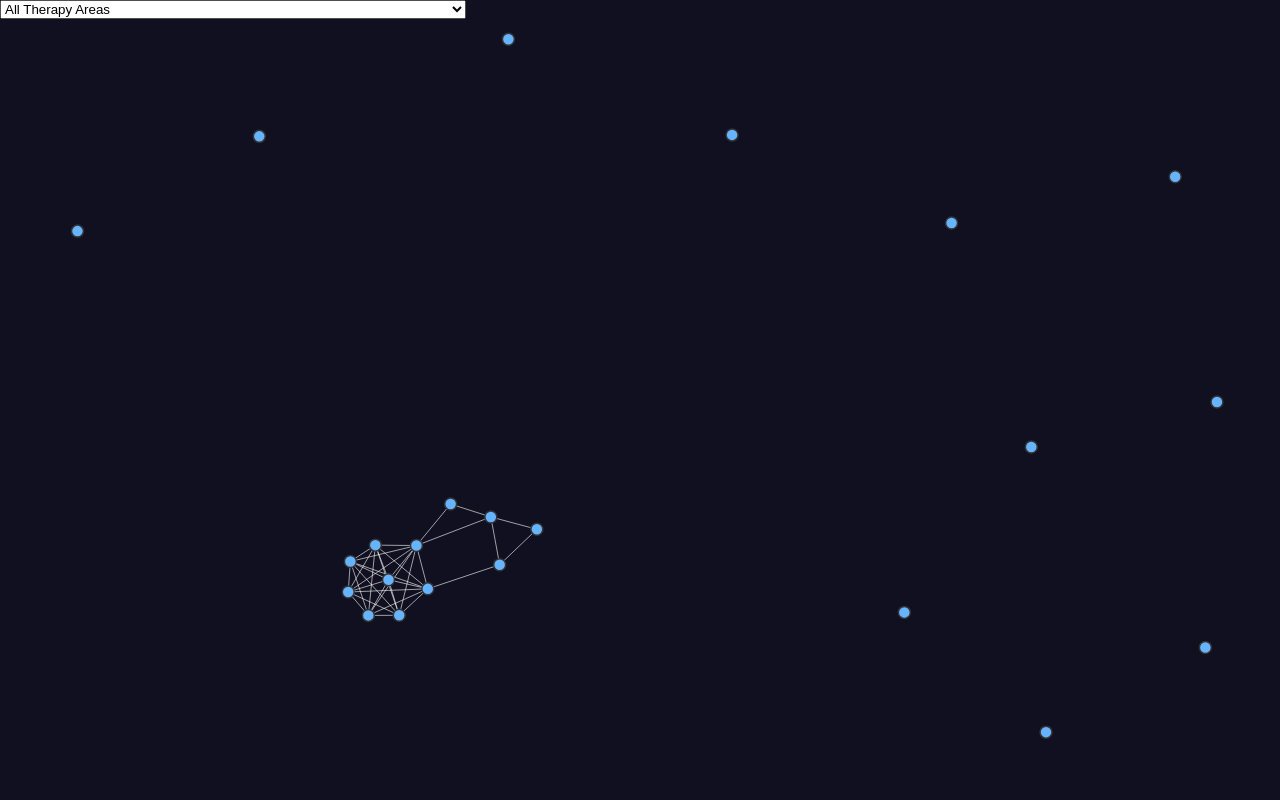
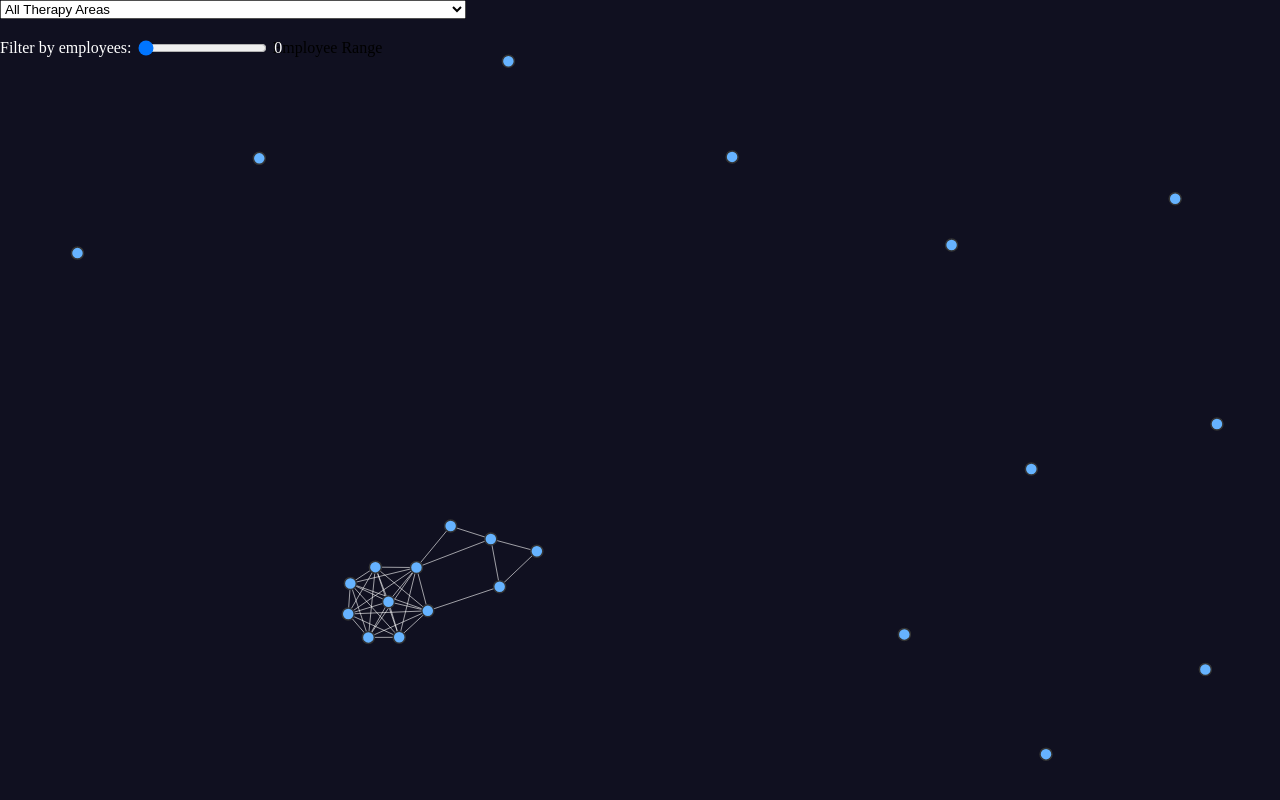
Before and after one commit to davidtonnang/force-directed-graph, a website: page D3-project/examples/experiment/index.html in a window 1280 px wide. Drawn offline with nearby package versions, Linux system fonts and the light colour scheme.

Commit message:
added a slide bar filter and changed its position

```diff
--- a/D3-project/examples/experiment/index.html
+++ b/D3-project/examples/experiment/index.html
@@ -8,6 +8,21 @@
       <select id="filterDropdown">
         <option value="">All Therapy Areas</option>
       </select>
+    </div>
+
+    <div class="slider-container">
+      <label class="filter-label">Filter by employees:</label>
+      <input
+        class="slider-bar"
+        type="range"
+        id="employeeRange"
+        min="0"
+        max="462"
+        step="1"
+        value="0"
+      />
+      <label for="employeeRange">Employee Range</label>
+      <span id="employeeValue" class="slider-value">0</span>
     </div>
 
     <svg id="graph"></svg>
@@ -50,6 +65,30 @@
                 selectedArea === "" || d.therapy_areas.includes(selectedArea)
                   ? 1
                   : 0.5
+              )
+          }
+          // Add the slider filter
+          const employeeRange = document.getElementById("employeeRange")
+          const employeeValue = document.getElementById("employeeValue")
+          employeeValue.textContent = employeeRange.value // Display initial value
+
+          employeeRange.addEventListener("input", handleEmployeeRangeSelection)
+
+          function handleEmployeeRangeSelection() {
+            const minEmployees = parseInt(employeeRange.value) // Minimum number of employees
+            employeeValue.textContent = minEmployees // Update displayed value
+
+            // Update the node sizes and opacity based on the employee range
+            nodes
+              .attr("r", (d) => {
+                if (d.amount_of_employees >= minEmployees) {
+                  return 8
+                } else {
+                  return 6
+                }
+              })
+              .style("opacity", (d) =>
+                d.amount_of_employees >= minEmployees ? 1 : 0.2
               )
           }
 
--- a/D3-project/examples/experiment/style.css
+++ b/D3-project/examples/experiment/style.css
@@ -22,3 +22,24 @@ body {
   width: 100vw;
   height: 100vh;
 }
+
+.slider-value {
+  position:relative;
+  left: -7rem;
+  top: 0rem;
+  color: white;
+}
+
+.slider-container {
+  position:relative;
+  top: 1rem;
+}
+
+.filter-label {
+  color: white;
+}
+
+.slider-bar {
+  position:relative;
+  top: 0.2rem;
+}
```
